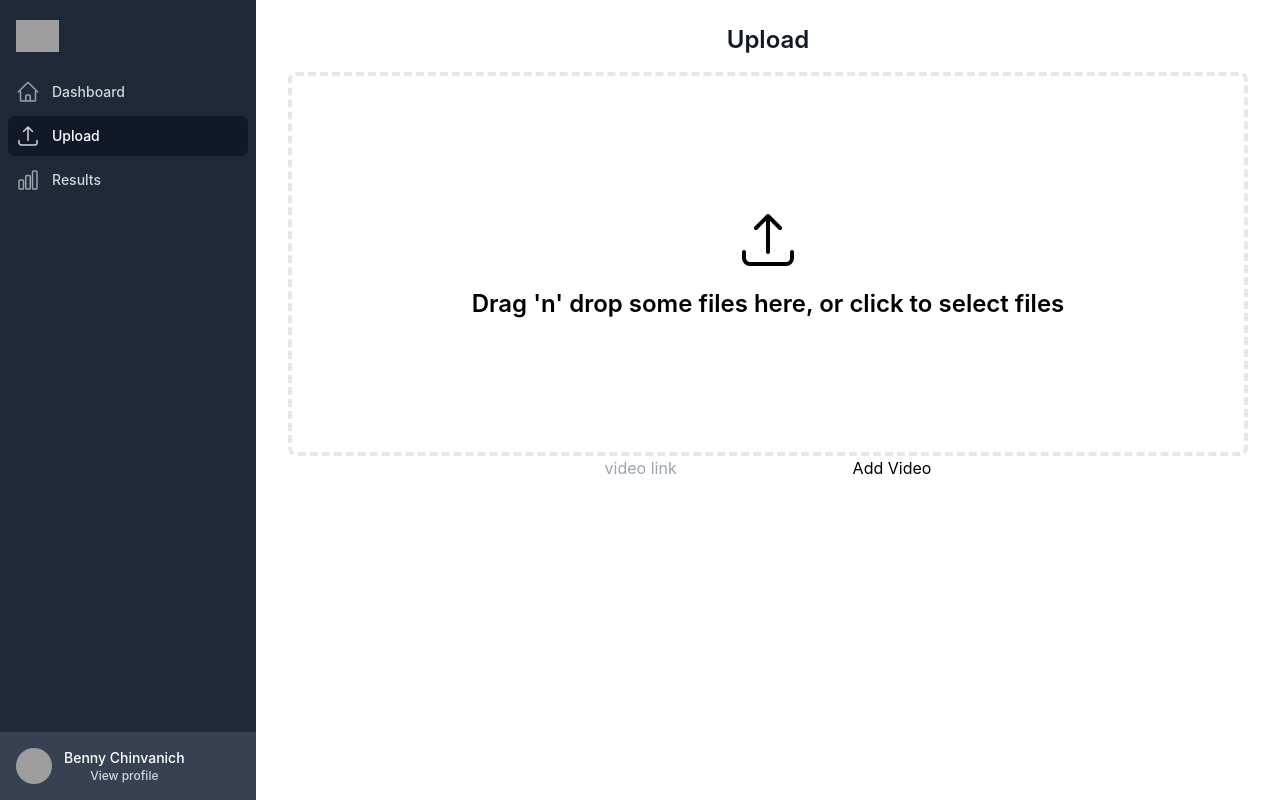
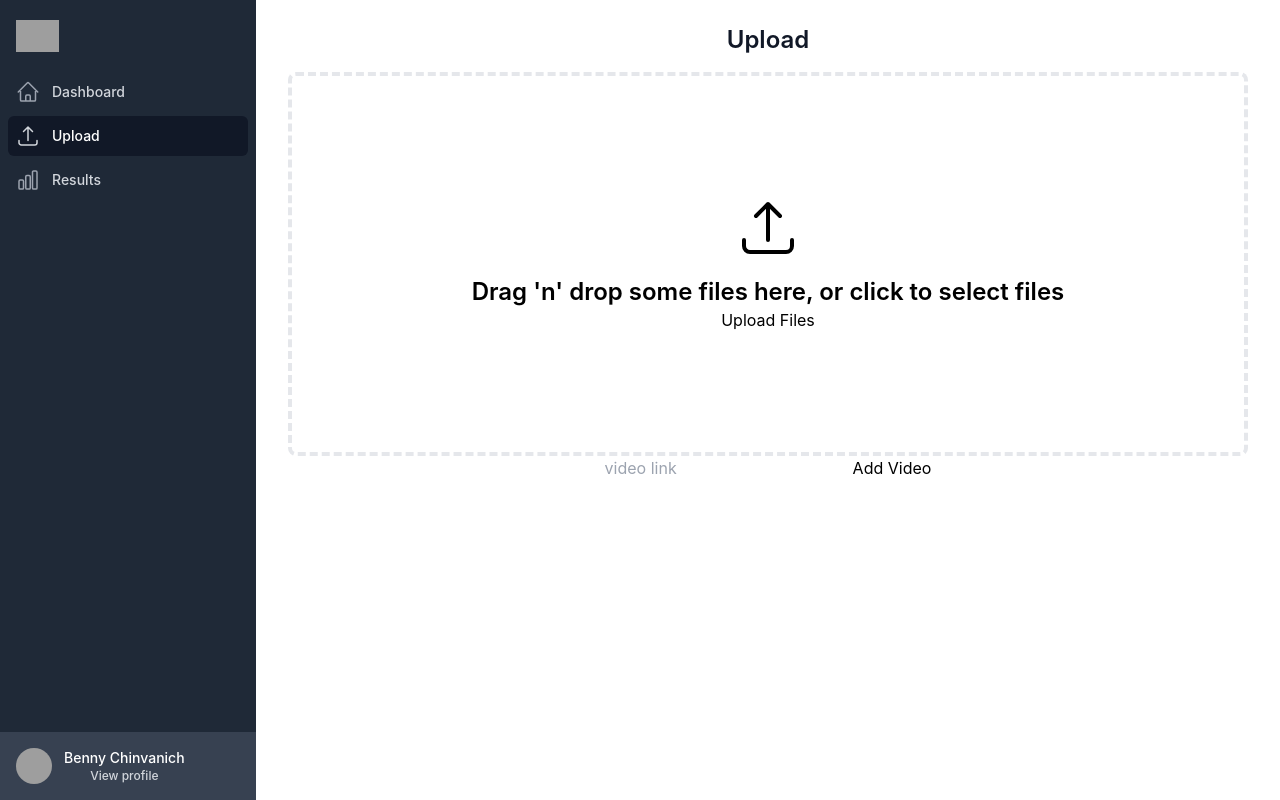
Before and after one commit to bennypc/nwHacks-2023, a React (Create React App) app in the folder client/nwhacks2023/: page /upload in a window 1280 px wide. Built offline with nearby package versions, Linux system fonts and the light colour scheme; grey boxes are pictures that could not be loaded; the HTML template or start-up script is replaced by a standard one.

Commit message:
file upload

```diff
--- a/client/nwhacks2023/src/components/FileDrop.js
+++ b/client/nwhacks2023/src/components/FileDrop.js
@@ -1,16 +1,84 @@
-import React, { useCallback } from "react";
+import React, { useCallback, useState } from "react";
 import { useDropzone } from "react-dropzone";
+import {
+  getStorage,
+  ref,
+  uploadBytesResumable,
+  getDownloadURL,
+} from "firebase/storage";
+import storage from "../firebase.js";
+
 import { ArrowUpTrayIcon } from "@heroicons/react/24/outline";
 
 export default function FileDrop() {
-  const { acceptedFiles, getRootProps, getInputProps, isDragActive } =
-    useDropzone();
+  const [file, setFile] = useState("");
+  const [percent, setPercent] = useState(0);
 
-  const files = acceptedFiles.map((file) => (
-    <li key={file.path}>
-      {file.path} - {file.size} bytes
-    </li>
-  ));
+  const [uploadedFiles, setUploadedFiles] = useState([]);
+  const [filesToUpload, setFilesToUpload] = useState([]);
+
+  const { getRootProps, getInputProps, isDragActive } = useDropzone({
+    onDrop: (acceptedFiles) => {
+      setFilesToUpload(acceptedFiles);
+    },
+  });
+
+  const handleUpload = () => {
+    filesToUpload.forEach((file) => {
+      const uploadTask = storage.ref().child(`${file.name}`).put(file);
+      uploadTask.on(
+        "state_changed",
+        (snapshot) => {
+          // handle progress updates
+        },
+        (error) => {
+          console.error(error);
+        },
+        () => {
+          // handle successful upload
+          uploadTask.snapshot.ref.getDownloadURL().then((downloadURL) => {
+            setUploadedFiles([...uploadedFiles, { file, downloadURL }]);
+            setFilesToUpload([]);
+          });
+        }
+      );
+    });
+  };
+
+  // const files = acceptedFiles.map((file) => (
+  //   <li key={file.path}>
+  //     {file.path} - {file.size} bytes
+  //   </li>
+  // ));
+
+  // function handleChange(event) {
+  //   setFile(event.target.files[0]);
+  // }
+
+  // function handleUpload() {
+  //   if (!file) {
+  //     alert("Please choose a file first!");
+  //   }
+  //   const storageRef = ref(storage, `/files/${file.name}`);
+  //   const uploadTask = uploadBytesResumable(storageRef, file);
+
+  //   uploadTask.on(
+  //     "state_changed",
+  //     (snapshot) => {
+  //       const percent = Math.round(
+  //         (snapshot.bytesTransferred / snapshot.totalBytes) * 100
+  //       ); // update progress
+  //       setPercent(percent);
+  //     },
+  //     (err) => console.log(err),
+  //     () => {
+  //       // download url
+  //       getDownloadURL(uploadTask.snapshot.ref).then((url) => {
+  //         console.log(url);
+  //       });
+  //     }
+  //   );
+  // }
 
   return (
     <div {...getRootProps()}>
@@ -27,8 +95,34 @@ export default function FileDrop() {
       )}
       <aside>
         {/* <h4>Files</h4> */}
-        <ul>{files}</ul>
+        <ul>
+          {filesToUpload.map((file, index) => (
+            <li key={index}>{file.name}</li>
+          ))}
+        </ul>
+        <form>
+          <button
+            type="button"
+            onClick={handleUpload}
+            disabled={filesToUpload.length === 0}
+          >
+            Upload Files
+          </button>
+        </form>
+        <ul>
+          {uploadedFiles.map((file, index) => (
+            <li key={index}>
+              <a href={file.downloadURL}>{file.file.name}</a>
+            </li>
+          ))}
+        </ul>
       </aside>
+
+      {/* <div>
+        <input type="file" onChange={handleChange} accept="" />
+        <button onClick={handleUpload}>Upload to Firebase</button>
+        <p>{percent} "% done"</p>
+      </div> */}
     </div>
   );
 }
--- a/client/nwhacks2023/src/firebase.js
+++ b/client/nwhacks2023/src/firebase.js
@@ -1,6 +1,7 @@
 import { initializeApp } from "firebase/app";
 import { getAuth, GoogleAuthProvider, signInWithPopup } from "firebase/auth";
 import { getFirestore, collection, getDocs } from "firebase/firestore";
+import { getStorage } from "firebase/storage";
 
 const firebaseConfig = {
   apiKey: "AIzaSyAOyXCk1hawDzrc_XDlDb2Ap757gyXO_1E",
@@ -10,11 +11,14 @@ const firebaseConfig = {
   messagingSenderId: "780976112459",
   appId: "1:780976112459:web:df585b24b3ac54e530dece",
   measurementId: "G-VGN148B38Q",
+  storageBucket: "gs://nwhacks2023-5f0e8.appspot.com",
 };
 
 const app = initializeApp(firebaseConfig);
 export const db = getFirestore(app);
 export const auth = getAuth(app);
+const storage = getStorage(app);
+export default storage;
 
 const provider = new GoogleAuthProvider();
 
```
